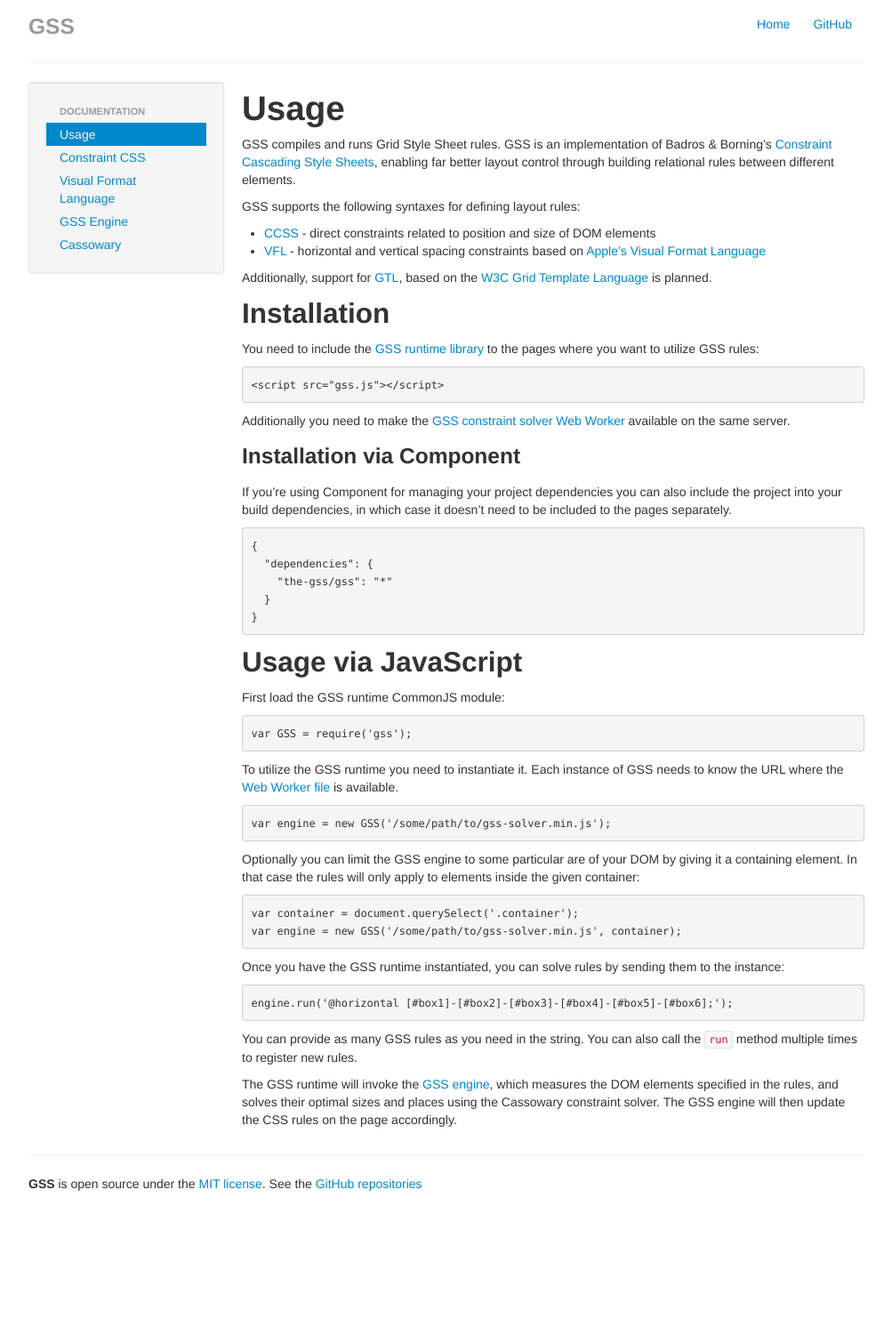
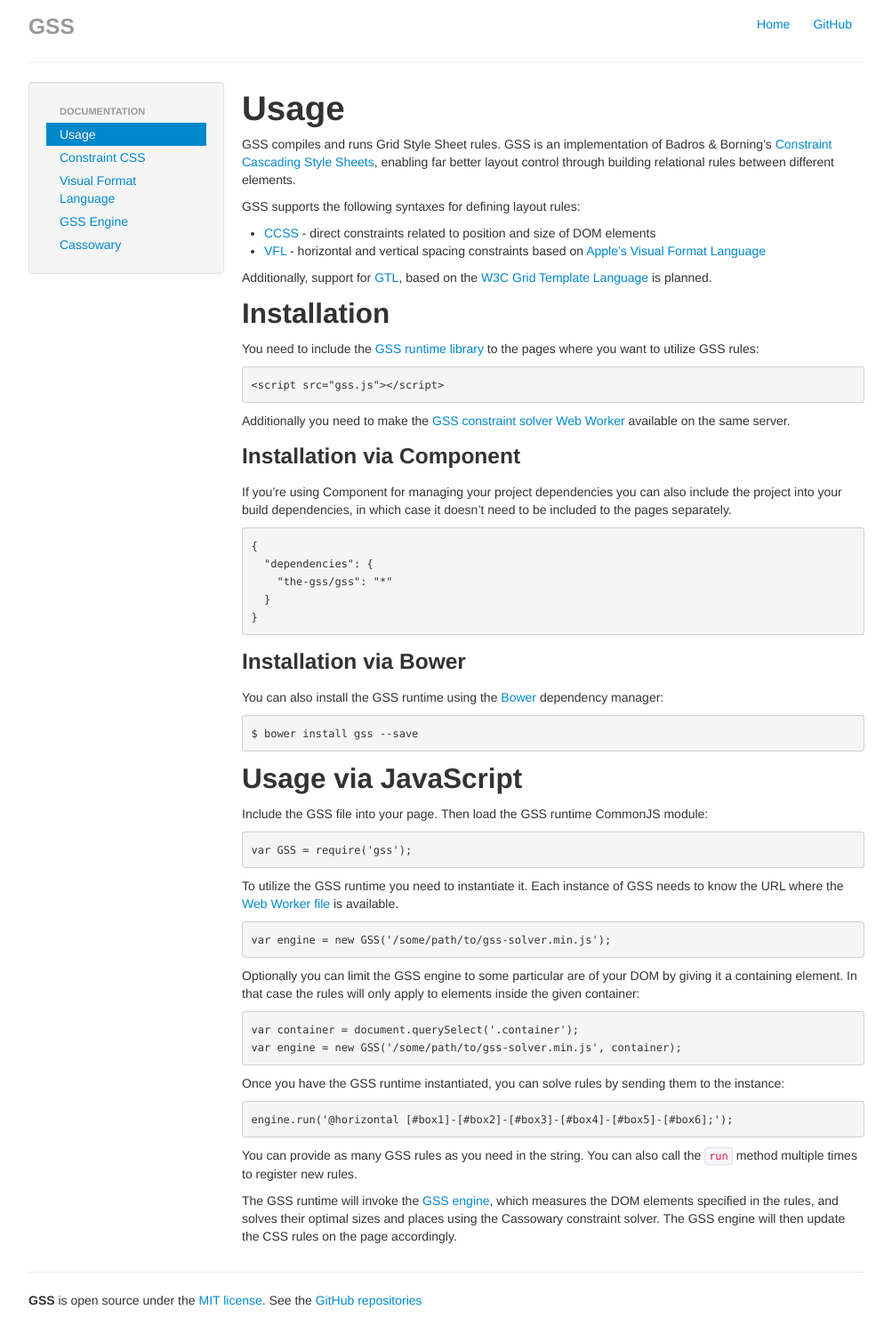
Before and after one commit to gss/gss, a Jekyll site: the page built from docs/_posts/2013-06-18-usage.md, in a window 1280 px wide. Shown: the whole page at 89% size, without its empty margins (138-1141 px from the left). Built offline with Jekyll 4.4.1, drawn with Linux system fonts in a browser that asks for light colours; Markdown is read by kramdown in place of the engine named in the settings; before the commit the page ends 1351 px from its top, so only the background shows below that.

Commit message:
Initial Bower packaging

````diff
--- a/docs/_posts/2013-06-18-usage.md
+++ b/docs/_posts/2013-06-18-usage.md
@@ -33,9 +33,15 @@
 }
 ```
 
+### Installation via Bower
+
+You can also install the GSS runtime using the [Bower](http://bower.io/) dependency manager:
+
+    $ bower install gss --save
+
 ## Usage via JavaScript
 
-First load the GSS runtime CommonJS module:
+Include the GSS file into your page. Then load the GSS runtime CommonJS module:
 
 ```javascript
 var GSS = require('gss');
````
Also changed, not shown: bower.json (added, +36 -0 lines), 1 other file.
